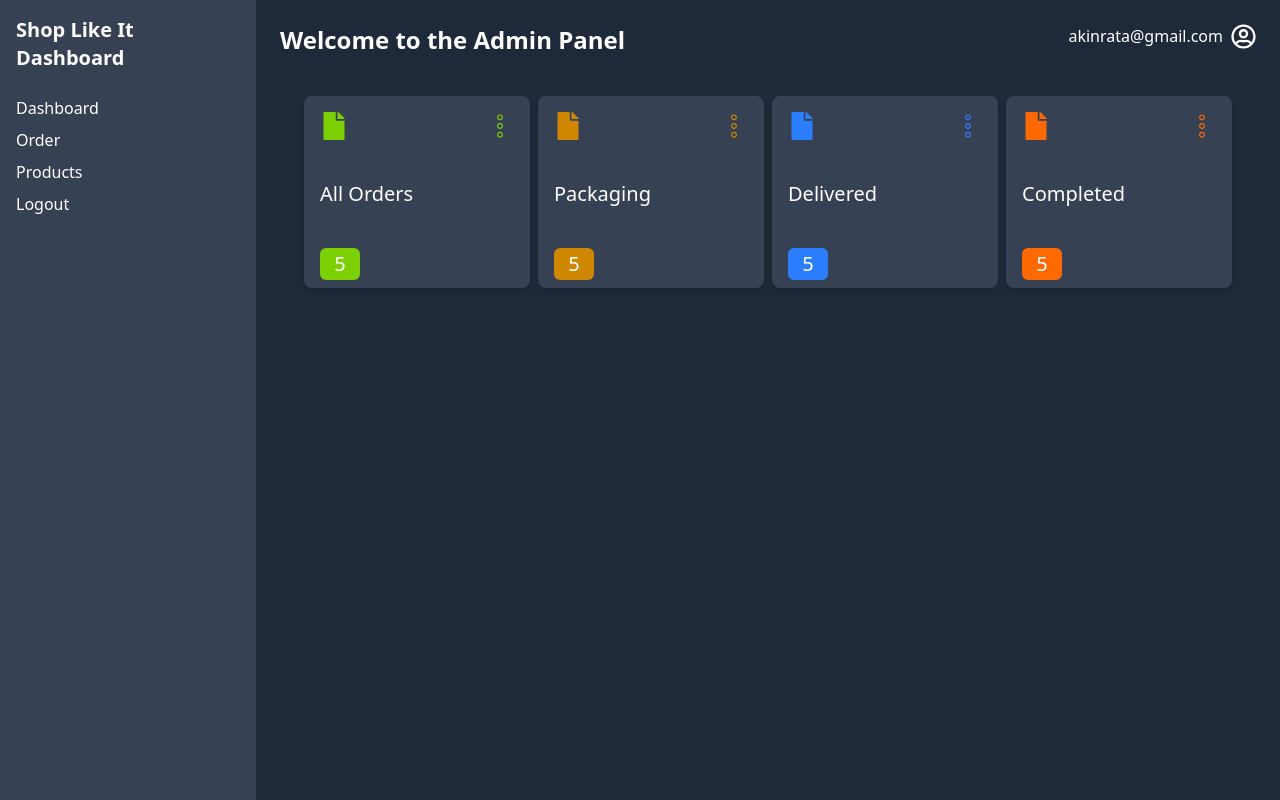
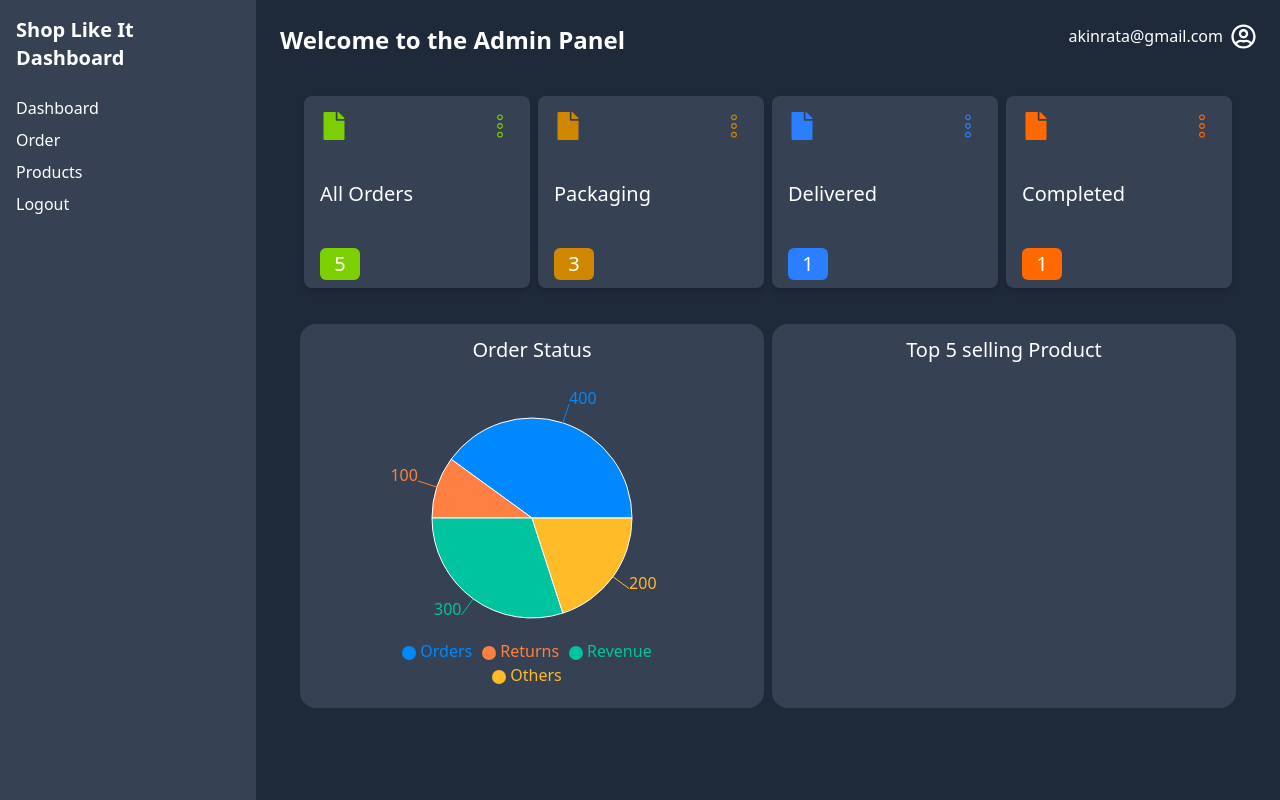
Before and after one commit to xclusive-3G/Shot-like-it-DashBoard-Frontend, a React (Vite) app: page / in a window 1280 px wide. Built offline with nearby package versions, Linux system fonts and the light colour scheme.

Commit message:
added pie chart

```diff
--- a/package.json
+++ b/package.json
@@ -14,6 +14,8 @@
     "react": "^19.1.0",
     "react-dom": "^19.1.0",
     "react-router-dom": "^7.6.0",
+    "rechart": "^0.0.1",
+    "recharts": "^2.15.3",
     "tailwindcss": "^4.1.6"
   },
   "devDependencies": {
--- a/src/component/dashboad/Dashboard.tsx
+++ b/src/component/dashboad/Dashboard.tsx
@@ -1,6 +1,16 @@
 import React from 'react'
 import { CiMenuKebab } from "react-icons/ci";
+import { PieChart, Pie, Cell, Tooltip, Legend } from 'recharts';
 import { FaFile } from "react-icons/fa";
+
+const data = [
+    { name: 'Orders', value: 400 },
+    { name: 'Returns', value: 100 },
+    { name: 'Revenue', value: 300 },
+    { name: 'Others', value: 200 },
+];
+
+const COLORS = ['#0088FE', '#FF8042', '#00C49F', '#FFBB28'];
 
 
 const Dashboard: React.FC = () => {
@@ -31,7 +41,7 @@ const Dashboard: React.FC = () => {
                         <p className="text-xl mt-2">Packaging</p>
                     </div>
                     <div className='mt-10 '>
-                        <p className="text-xl mt-2 w-10 h-8 bg-yellow-600 text-white flex justify-center items-center rounded-md">5</p>
+                        <p className="text-xl mt-2 w-10 h-8 bg-yellow-600 text-white flex justify-center items-center rounded-md">3</p>
                     </div>
                 </div>
 
@@ -45,7 +55,7 @@ const Dashboard: React.FC = () => {
                         <p className="text-xl mt-2">Delivered</p>
                     </div>
                     <div className='mt-10 '>
-                        <p className="text-xl mt-2 w-10 h-8 bg-blue-500 text-white flex justify-center items-center rounded-md">5</p>
+                        <p className="text-xl mt-2 w-10 h-8 bg-blue-500 text-white flex justify-center items-center rounded-md">1</p>
                     </div>
                 </div>
 
@@ -59,8 +69,35 @@ const Dashboard: React.FC = () => {
                         <p className="text-xl mt-2">Completed</p>
                     </div>
                     <div className='mt-10 '>
-                        <p className="text-xl mt-2 w-10 h-8 bg-orange-500 text-white flex justify-center items-center rounded-md">5</p>
+                        <p className="text-xl mt-2 w-10 h-8 bg-orange-500 text-white flex justify-center items-center rounded-md">1</p>
                     </div>
+                </div>
+            </div>
+            <div className=' grid lg:grid-cols-2 mt-3 gap-2 m-5 '>
+                <div className='w-auto h-96 bg-gray-700 rounded-2xl'>
+                    <h3 className='text-center text-xl my-3'>Order Status</h3>
+                    <div className="w-full flex justify-center items-center p-4">
+                        <PieChart width={300} height={300}>
+                            <Pie
+                                data={data}
+                                cx="50%"
+                                cy="50%"
+                                outerRadius={100}
+                                label
+                                dataKey="value"
+                            >
+                                {data.map((entry, index) => (
+                                    <Cell key={`cell-${index}`} fill={COLORS[index % COLORS.length]} />
+                                ))}
+                            </Pie>
+                            <Tooltip />
+                            <Legend />
+                        </PieChart>
+                    </div>
+
+                </div>
+                <div className='w-auto h-96 bg-gray-700 rounded-2xl'>
+                    <h3 className='text-center text-xl my-3'>Top 5 selling Product</h3>
                 </div>
             </div>
 
```
Also changed, not shown: 1 other file (tests, documents, lock files or other folders).
